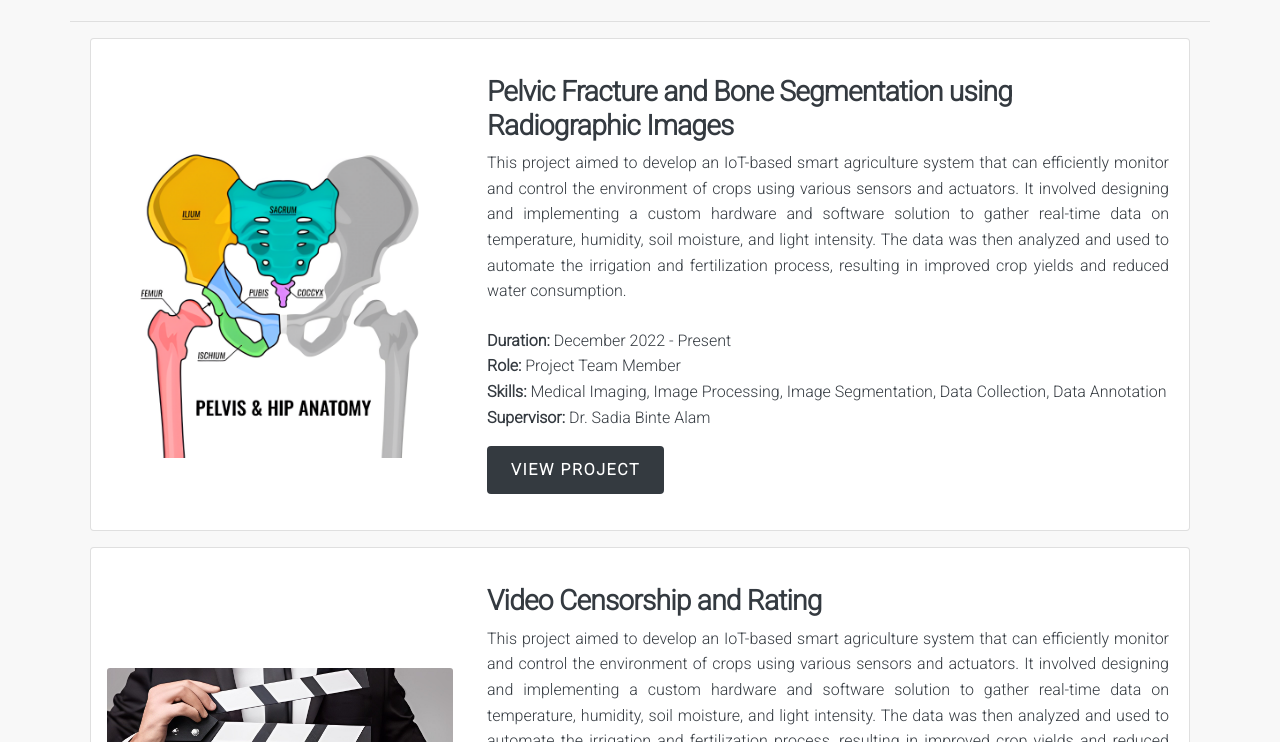
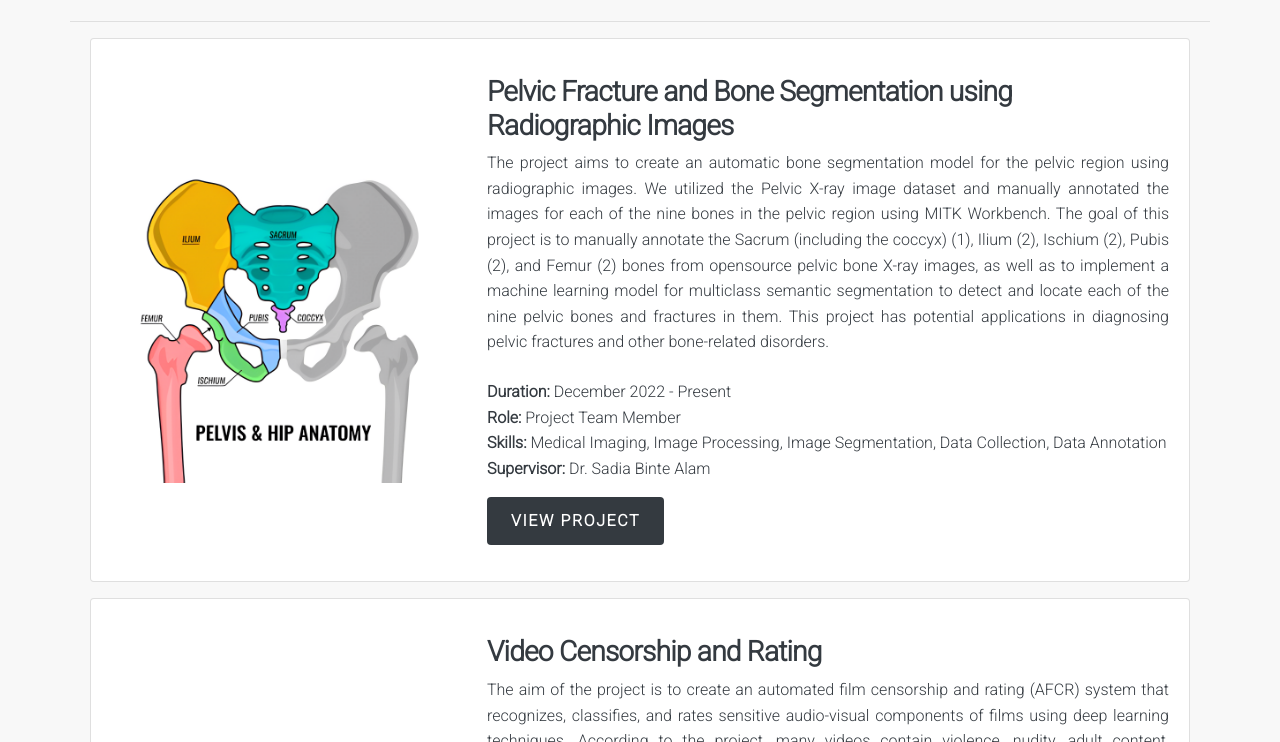
Before and after one commit to mahmudul-ai/mahmudul-ai.github.io, a plain HTML site: page research.html in a window 1280 px wide. Shown: the part 175-917 px from the top of the page. Drawn offline with nearby package versions, Linux system fonts and the light colour scheme; some icons are missing.

Commit message:
research project updated

```diff
--- a/research.html
+++ b/research.html
@@ -76,18 +76,21 @@
 
                                 <h3 class="project-title">Pelvic Fracture and Bone Segmentation using Radiographic
                                     Images</h3>
-                                <p class="project-description">This project aimed to develop an IoT-based smart
-                                    agriculture system that can efficiently monitor and control the environment
-                                    of crops using various sensors and actuators. It involved designing and
-                                    implementing a custom hardware and software solution to gather real-time
-                                    data on temperature, humidity, soil moisture, and light intensity. The data
-                                    was then analyzed and used to automate the irrigation and fertilization
-                                    process, resulting in improved crop yields and reduced water consumption.
+                                <p class="project-description">The project aims to create an automatic bone segmentation
+                                    model for the pelvic region using radiographic images. We utilized the Pelvic X-ray
+                                    image dataset and manually annotated the images for each of the nine bones in the
+                                    pelvic region using MITK Workbench. The goal of this project is to manually annotate
+                                    the Sacrum (including the coccyx) (1), Ilium (2), Ischium (2), Pubis (2), and Femur
+                                    (2) bones from opensource pelvic bone X-ray images, as well as to implement a
+                                    machine learning model for multiclass semantic segmentation to detect and locate
+                                    each of the nine pelvic bones and fractures in them. This project has potential
+                                    applications in diagnosing pelvic fractures and other bone-related disorders.
                                 </p>
                                 <ul class="project-details">
                                     <li><strong>Duration:</strong> December 2022 - Present</li>
                                     <li><strong>Role:</strong> Project Team Member</li>
-                                    <li><strong>Skills:</strong> Medical Imaging, Image Processing, Image Segmentation, Data Collection, Data Annotation</li>
+                                    <li><strong>Skills:</strong> Medical Imaging, Image Processing, Image Segmentation,
+                                        Data Collection, Data Annotation</li>
                                     <li><strong>Supervisor:</strong> Dr. Sadia Binte Alam</li>
                                 </ul>
                                 <div class="project-links">
@@ -107,18 +110,22 @@
                             <div class="card-body">
 
                                 <h3 class="project-title">Video Censorship and Rating</h3>
-                                <p class="project-description">This project aimed to develop an IoT-based smart
-                                    agriculture system that can efficiently monitor and control the environment
-                                    of crops using various sensors and actuators. It involved designing and
-                                    implementing a custom hardware and software solution to gather real-time
-                                    data on temperature, humidity, soil moisture, and light intensity. The data
-                                    was then analyzed and used to automate the irrigation and fertilization
-                                    process, resulting in improved crop yields and reduced water consumption.
+                                <p class="project-description">The aim of the project is to create an automated film
+                                    censorship and rating (AFCR) system that recognizes, classifies, and rates sensitive
+                                    audio-visual components of films using deep learning techniques. According to the
+                                    project, many videos contain violence, nudity, adult content, substance misuse, or
+                                    profanity, which are unacceptable for uncongenial viewers and can harm the younger
+                                    generation, prompting calls for their restriction. The research examines an
+                                    efficient, automated, and acceptable film content grading system based on different
+                                    DL approaches. The AFCR system can assist in ensuring age-appropriate video watching
+                                    and can be used for a variety of purposes ranging from content classification to
+                                    real-time surveillance.
                                 </p>
                                 <ul class="project-details">
                                     <li><strong>Duration:</strong> January 2021 - Present</li>
                                     <li><strong>Role:</strong> Project Lead</li>
-                                    <li><strong>Skills:</strong> Activity Recognition, Video Classification, Image Processing, Model Optimisation</li>
+                                    <li><strong>Skills:</strong> Activity Recognition, Video Classification, Image
+                                        Processing, Model Optimisation</li>
                                     <li><strong>Supervisor:</strong> Dr. Hussain Md Abu Nyeem</li>
                                 </ul>
                                 <div class="project-links">
@@ -181,7 +188,8 @@
                                     <li><strong>Duration:</strong> June 2020 - December 2020</li>
                                     <li><strong>Role:</strong> Project Team Member</li>
                                     <li><strong>Skills:</strong> Object Detetction, Object
-                                        Classification, OCR, Image Processing, Nodel Optimisation, Data Collection, Data Annotation</li>
+                                        Classification, OCR, Image Processing, Nodel Optimisation, Data Collection, Data
+                                        Annotation</li>
                                     <li><strong>Team Lead:</strong> Md. Saif Hossain Onim</li>
                                 </ul>
                                 <div class="project-links">
```
